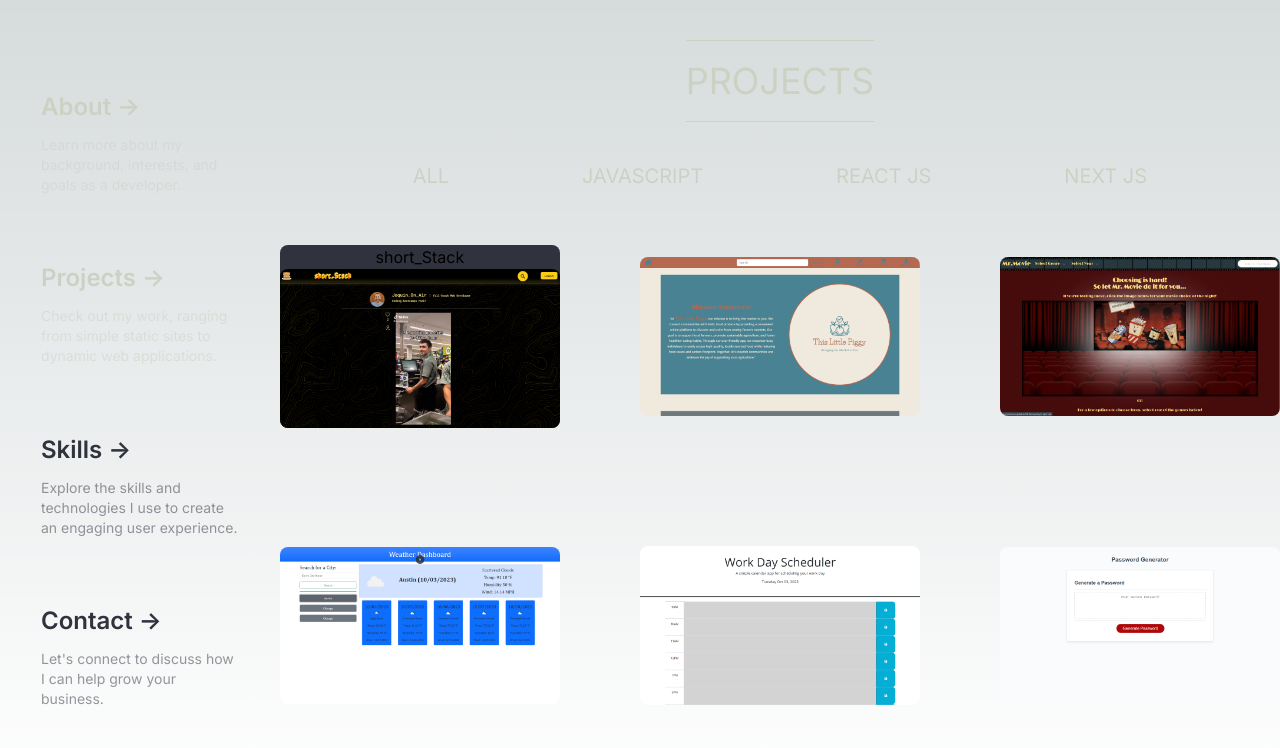
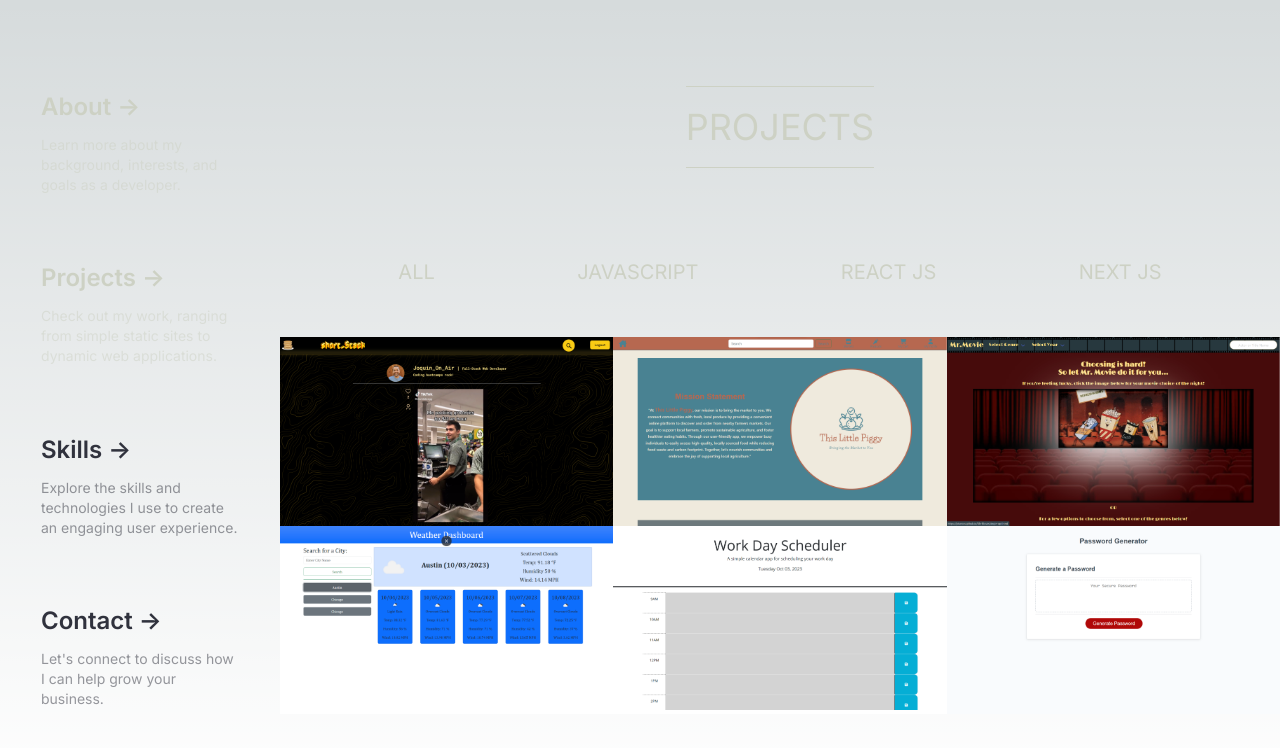
Before and after one commit to Jstanion/Portfolio, a Next.js app: page /projects in a window 1280 px wide. Shown: the top 748 px of the page. Built offline with nearby package versions, Linux system fonts and the light colour scheme.

Commit message:
added grid and text properties to projects

```diff
--- a/app/projects/page.js
+++ b/app/projects/page.js
@@ -1,85 +1,62 @@
 import Image from "next/image";
-
+import { FaDesktop, FaGithub } from "react-icons/fa";
 
 export default function Project() {
   return (
     <>
-      <div className="flex flex-col w-full items-center">
+      <div className="flex flex-col w-full items-center justify-evenly">
         <h1 className="border-y border-ltGray text-4xl text-ltGray py-5">
           PROJECTS
         </h1>
         <div className="flex justify-evenly items-start text-ltGray text-xl w-full pt-10">
-          <button className="hover:text-blue">ALL</button>
-          <button className="hover:text-blue">JAVASCRIPT</button>
-          <button className="hover:text-blue">REACT JS</button>
-          <button className="hover:text-blue">NEXT JS</button>
+          <button className="hover:bg-blue py-1 px-6">ALL</button>
+          <button className="hover:bg-blue py-1 px-6">JAVASCRIPT</button>
+          <button className="hover:bg-blue py-1 px-6">REACT JS</button>
+          <button className="hover:bg-blue py-1 px-6">NEXT JS</button>
         </div>
-        <div className="flex flex-wrap grid grid-cols-3 gap-x-20 gap-y-2 jusitfy-center items-center h-full w-full">
-          <div className="flex flex-col justify-end items-end rounded-lg bg-dkGray ">
-            <p className="text-center w-full">short_Stack</p>
-            <div className="flex">
-              <div className="flex flex-col justify-center">
-
-              </div>
+        <div className="flex flex-wrap grid grid-cols-3 bg-white">
           <Image
-                className="rounded-lg"
+            className=""
             src="/shortStack.png"
-                width={300}
-                height={300}
+            width={350}
+            height={350}
             alt="Short Stack Videos app thumbnail"
           />
-            </div>
-          </div>
-
-          <div>
           <Image
-              className="rounded-lg"
+            className=""
             src="/thisLittlePiggy.png"
-              width={300}
-              height={300}
+            width={350}
+            height={350}
             alt="This Little Piggy app thumbnail"
           />
-          </div>
-
-          <div>
           <Image
-              className="rounded-lg"
+            className=""
             src="/mrMovie.png"
-              width={300}
-              height={300}
+            width={350}
+            height={350}
             alt="Mr Movie app thumbnail"
           />
-          </div>
-
-          <div>
           <Image
-              className="rounded-lg"
+            className=""
             src="/weatherForecast.png"
-              width={300}
-              height={300}
+            width={350}
+            height={350}
             alt="Weather Forecast app thumbnail"
           />
-          </div>
-
-          <div>
           <Image
-              className="rounded-lg"
+            className=""
             src="/taskScheduler.png"
-              width={300}
-              height={300}
+            width={350}
+            height={350}
             alt="Task Scheduler app thumbnail"
           />
-          </div>
-
-          <div>
           <Image
-              className="rounded-lg"
+            className=""
             src="/passwordGenerator.png"
-              width={300}
-              height={300}
+            width={350}
+            height={350}
             alt="Password Generator app thumbnail"
           />
-          </div>
         </div>
       </div>
     </>
```
Also changed, not shown: public/taskScheduler.png. Lines whose indentation alone changed are shown as unchanged.
